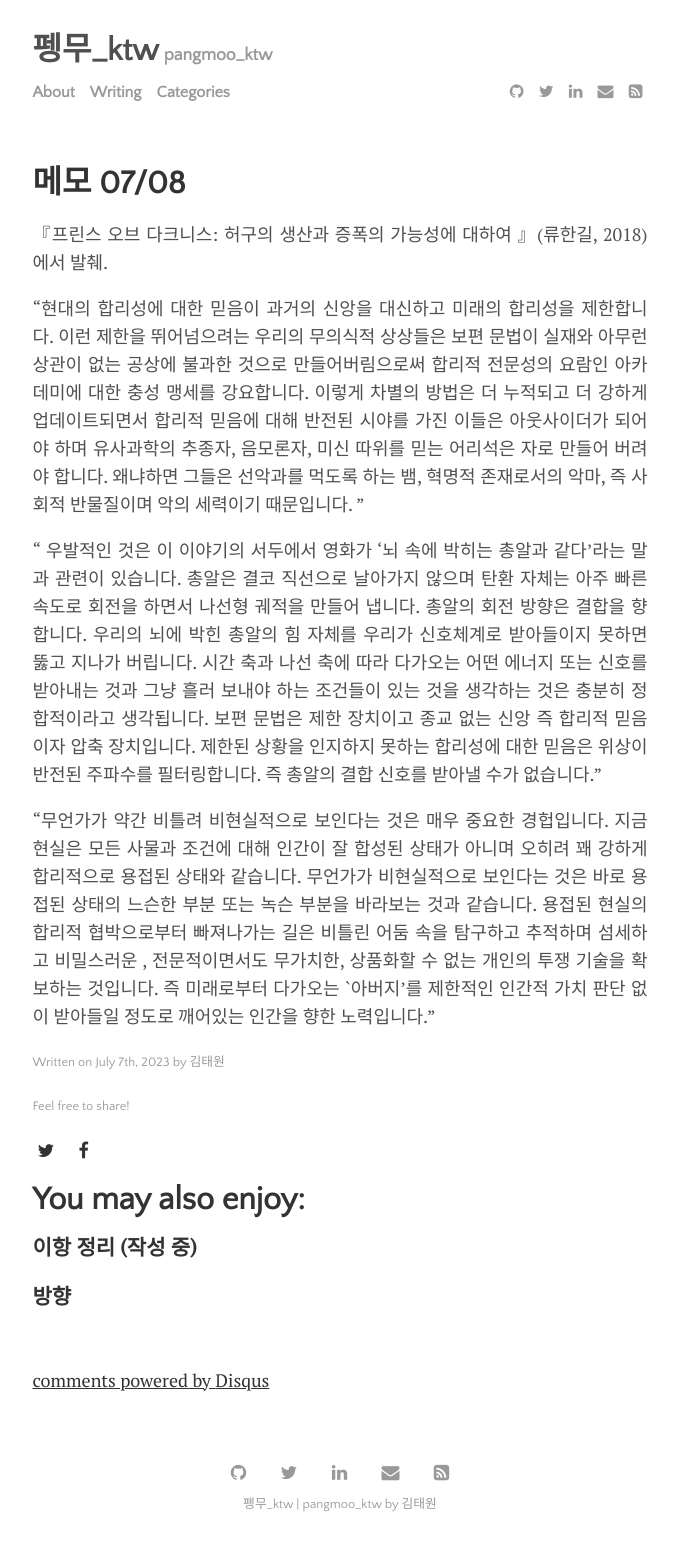
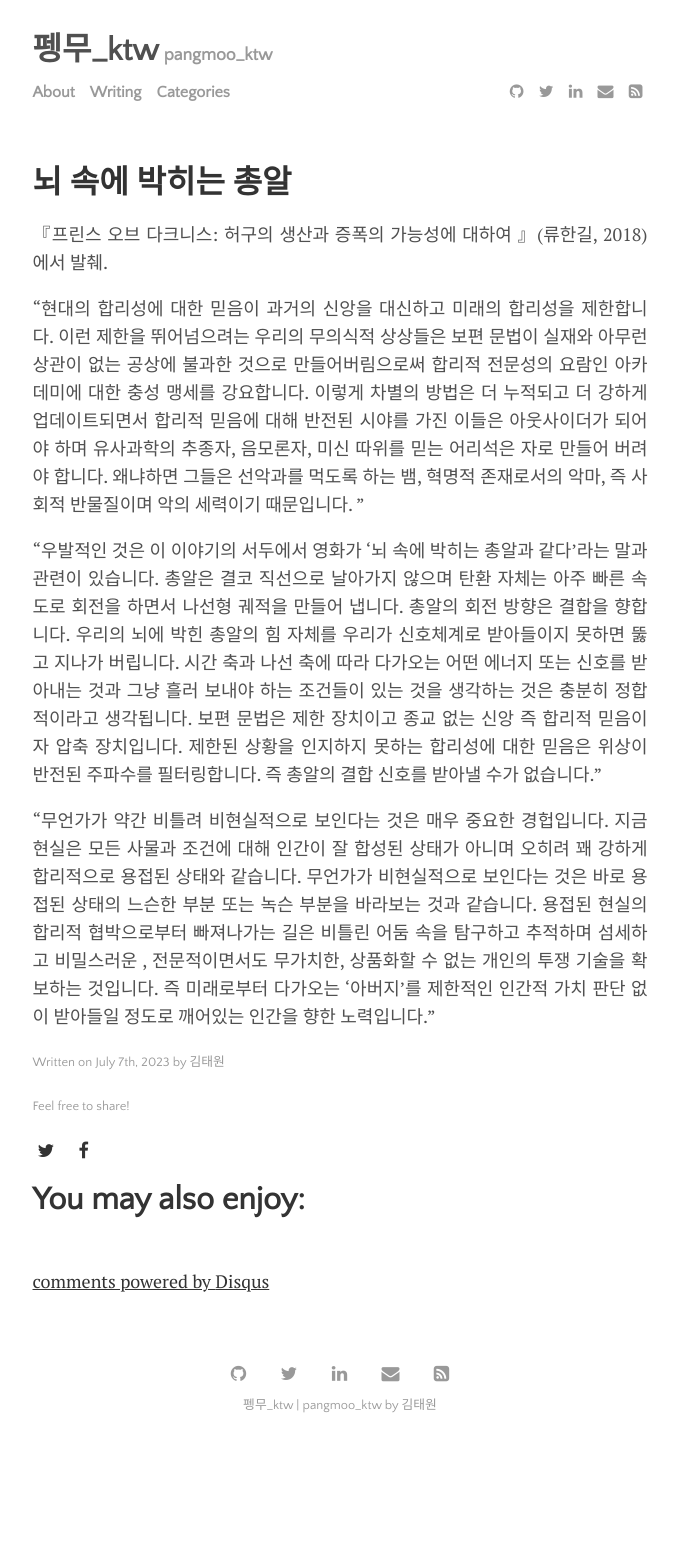
Before and after one commit to pangmoo-KTW/pangmoo-KTW, a Jekyll site: the page built from _posts/2023-07-07-princeDarkness.md, in a window 1280 px wide. Shown: the whole page, without its empty margins (300-978 px from the left). Built offline with Jekyll 4.4.1, drawn with Linux system fonts in a browser that asks for light colours; comment, search, counter and statistics services are not loaded; after the commit the page ends 1451 px from its top, so only the background shows below that.

Commit message:
20230708_03

```diff
--- a/_posts/2023-07-07-princeDarkness.md
+++ b/_posts/2023-07-07-princeDarkness.md
@@ -1,14 +1,14 @@
 ---
 layout: post
-title: "메모 07/08"
+title: "뇌 속에 박히는 총알"
 author: 김태원
-categories: journal
-tags: [journal]
+categories: essay
+tags: [essay]
 ---
 『프린스 오브 다크니스: 허구의 생산과 증폭의 가능성에 대하여 』(류한길, 2018)에서 발췌.
 
 <q>현대의 합리성에 대한 믿음이 과거의 신앙을 대신하고 미래의 합리성을 제한합니다. 이런 제한을 뛰어넘으려는 우리의 무의식적 상상들은 보편 문법이 실재와 아무런 상관이 없는 공상에 불과한 것으로 만들어버림으로써 합리적 전문성의 요람인 아카데미에 대한 충성 맹세를 강요합니다. 이렇게 차별의 방법은 더 누적되고 더 강하게 업데이트되면서 합리적 믿음에 대해 반전된 시야를 가진 이들은 아웃사이더가 되어야 하며 유사과학의 추종자, 음모론자, 미신 따위를 믿는 어리석은 자로 만들어 버려야 합니다. 왜냐하면 그들은 선악과를 먹도록 하는 뱀, 혁명적 존재로서의 악마, 즉 사회적 반물질이며 악의 세력이기 때문입니다. </q>
 
-<q> 우발적인 것은 이 이야기의 서두에서 영화가 <q>뇌 속에 박히는 총알과 같다</q>라는 말과 관련이 있습니다. 총알은 결코 직선으로 날아가지 않으며 탄환 자체는 아주 빠른 속도로 회전을 하면서 나선형 궤적을 만들어 냅니다. 총알의 회전 방향은 결합을 향합니다. 우리의 뇌에 박힌 총알의 힘 자체를 우리가 신호체계로 받아들이지 못하면 뚫고 지나가 버립니다. 시간 축과 나선 축에 따라 다가오는 어떤 에너지 또는 신호를 받아내는 것과 그냥 흘러 보내야 하는 조건들이 있는 것을 생각하는 것은 충분히 정합적이라고 생각됩니다. 보편 문법은 제한 장치이고 종교 없는 신앙 즉 합리적 믿음이자 압축 장치입니다. 제한된 상황을 인지하지 못하는 합리성에 대한 믿음은 위상이 반전된 주파수를 필터링합니다. 즉 총알의 결합 신호를 받아낼 수가 없습니다.</q>
+<q>우발적인 것은 이 이야기의 서두에서 영화가 '뇌 속에 박히는 총알과 같다'라는 말과 관련이 있습니다. 총알은 결코 직선으로 날아가지 않으며 탄환 자체는 아주 빠른 속도로 회전을 하면서 나선형 궤적을 만들어 냅니다. 총알의 회전 방향은 결합을 향합니다. 우리의 뇌에 박힌 총알의 힘 자체를 우리가 신호체계로 받아들이지 못하면 뚫고 지나가 버립니다. 시간 축과 나선 축에 따라 다가오는 어떤 에너지 또는 신호를 받아내는 것과 그냥 흘러 보내야 하는 조건들이 있는 것을 생각하는 것은 충분히 정합적이라고 생각됩니다. 보편 문법은 제한 장치이고 종교 없는 신앙 즉 합리적 믿음이자 압축 장치입니다. 제한된 상황을 인지하지 못하는 합리성에 대한 믿음은 위상이 반전된 주파수를 필터링합니다. 즉 총알의 결합 신호를 받아낼 수가 없습니다.</q>
 
-<q>무언가가 약간 비틀려 비현실적으로 보인다는 것은 매우 중요한 경헙입니다. 지금 현실은 모든 사물과 조건에 대해 인간이 잘 합성된 상태가 아니며 오히려 꽤 강하게 합리적으로 용접된 상태와 같습니다. 무언가가 비현실적으로 보인다는 것은 바로 용접된 상태의 느슨한 부분 또는 녹슨 부분을 바라보는 것과 같습니다. 용접된 현실의 합리적 협박으로부터 빠져나가는 길은 비틀린 어둠 속을 탐구하고 추적하며 섬세하고 비밀스러운 , 전문적이면서도 무가치한, 상품화할 수 없는 개인의 투쟁 기술을 확보하는 것입니다. 즉 미래로부터 다가오는 `아버지'를 제한적인 인간적 가치 판단 없이 받아들일 정도로 깨어있는 인간을 향한 노력입니다.</q>
+<q>무언가가 약간 비틀려 비현실적으로 보인다는 것은 매우 중요한 경헙입니다. 지금 현실은 모든 사물과 조건에 대해 인간이 잘 합성된 상태가 아니며 오히려 꽤 강하게 합리적으로 용접된 상태와 같습니다. 무언가가 비현실적으로 보인다는 것은 바로 용접된 상태의 느슨한 부분 또는 녹슨 부분을 바라보는 것과 같습니다. 용접된 현실의 합리적 협박으로부터 빠져나가는 길은 비틀린 어둠 속을 탐구하고 추적하며 섬세하고 비밀스러운 , 전문적이면서도 무가치한, 상품화할 수 없는 개인의 투쟁 기술을 확보하는 것입니다. 즉 미래로부터 다가오는 '아버지'를 제한적인 인간적 가치 판단 없이 받아들일 정도로 깨어있는 인간을 향한 노력입니다.</q>
```
